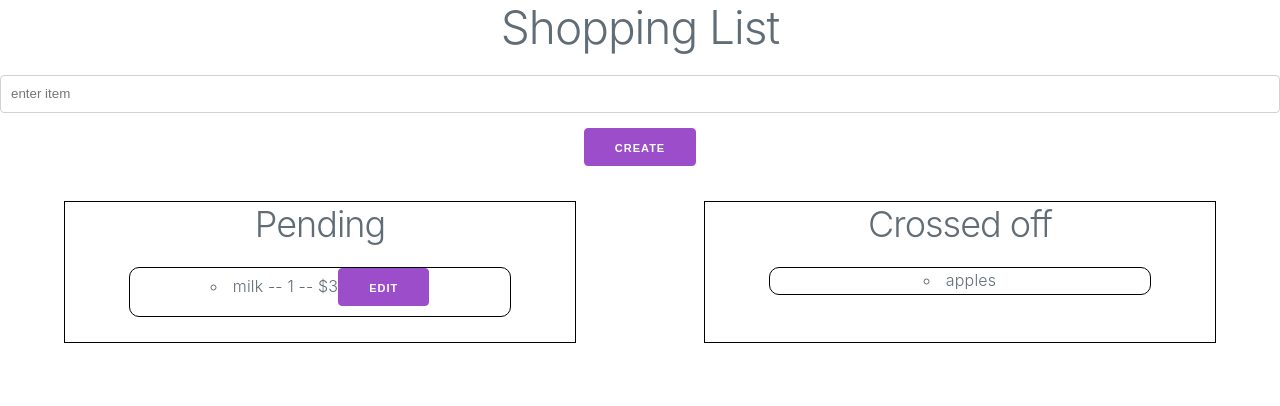
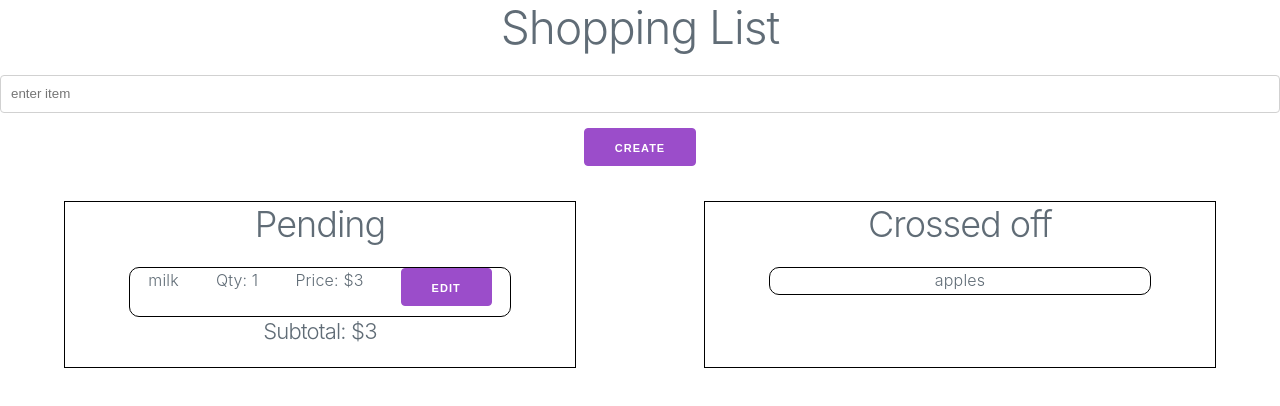
Before and after one commit to TJBos/Shopping_List_React, a React (Create React App) app: page / in a window 1280 px wide. Shown: the top 406 px of the page. Built offline with nearby package versions, Linux system fonts and the light colour scheme.

Commit message:
added subtotal function

```diff
--- a/src/App.css
+++ b/src/App.css
@@ -18,5 +18,7 @@
   border: 1px solid black;
   border-radius: 10px;
   width: 75%;
-  margin: 0 auto;
+  margin: auto;
+  display: flex;
+  justify-content: space-around;
 }
--- a/src/components/display.js
+++ b/src/components/display.js
@@ -42,6 +42,18 @@ const Display = (props) => {
     return 0;
   };
 
+  const MakeSubTotal = () => {
+    let subTotal = 0;
+    for (let item of shoppingItems) {
+      if (item.qty && item.price) subTotal += item.qty * item.price;
+    }
+    return (
+      <div>
+        <h4>Subtotal: ${subTotal}</h4>
+      </div>
+    );
+  };
+
   return (
     <>
       <CreateForm
@@ -51,10 +63,12 @@ const Display = (props) => {
       <div className="display">
         <div className="shopping-list">
           <h2>Pending</h2>
-          <ul>
+
           {shoppingItems.sort(sortFtn).map((item) => (
-              <li className="list-item" id={item.name} onClick={toggleClick}>
-                {item.name} -- {item.qty} -- ${item.price}
+            <div className="list-item" id={item.name} onClick={toggleClick}>
+              <div>{item.name}</div>
+              <div>Qty: {item.qty}</div>
+              <div>Price: ${item.price}</div>
               <button
                 onClick={() => {
                   selectItem(item);
@@ -63,19 +77,18 @@ const Display = (props) => {
               >
                 Edit
               </button>
-              </li>
+            </div>
           ))}
-          </ul>
+          {MakeSubTotal()}
         </div>
         <div className="shopping-list">
           <h2>Crossed off</h2>
-          <ul>
+
           {crossedItems.map((item) => (
-              <li className="list-item" id={item.name} onClick={toggleClick}>
+            <div className="list-item" id={item.name} onClick={toggleClick}>
               {item.name}
-              </li>
+            </div>
           ))}
-          </ul>
         </div>
       </div>
     </>
--- a/src/components/editForm.js
+++ b/src/components/editForm.js
@@ -5,7 +5,10 @@ const EditForm = (props) => {
 
   const handleSubmit = (event) => {
     event.preventDefault();
-    //code
+    props.setShoppingItems([
+      ...props.shoppingItems.filter((x) => x !== props.item),
+      editData,
+    ]);
     props.history.push("/");
   };
 
```
Lines whose indentation alone changed are shown as unchanged.
